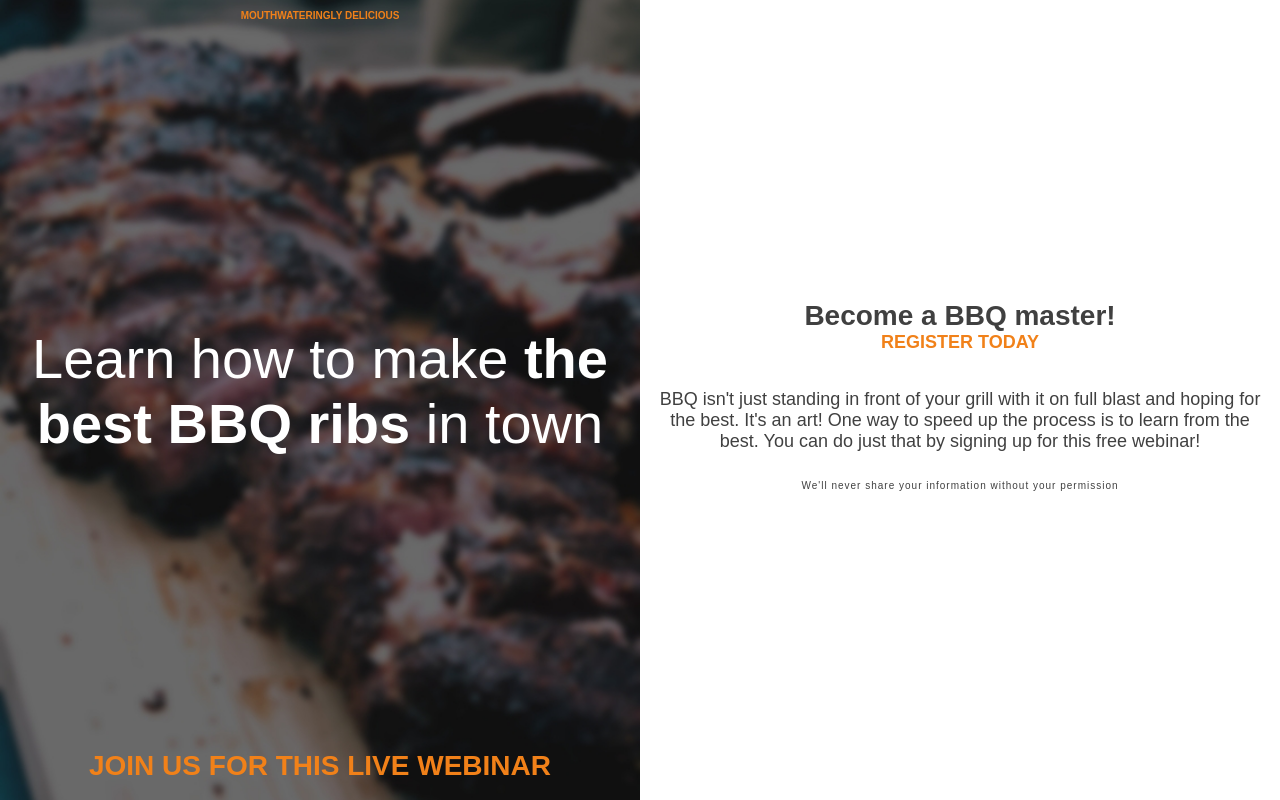
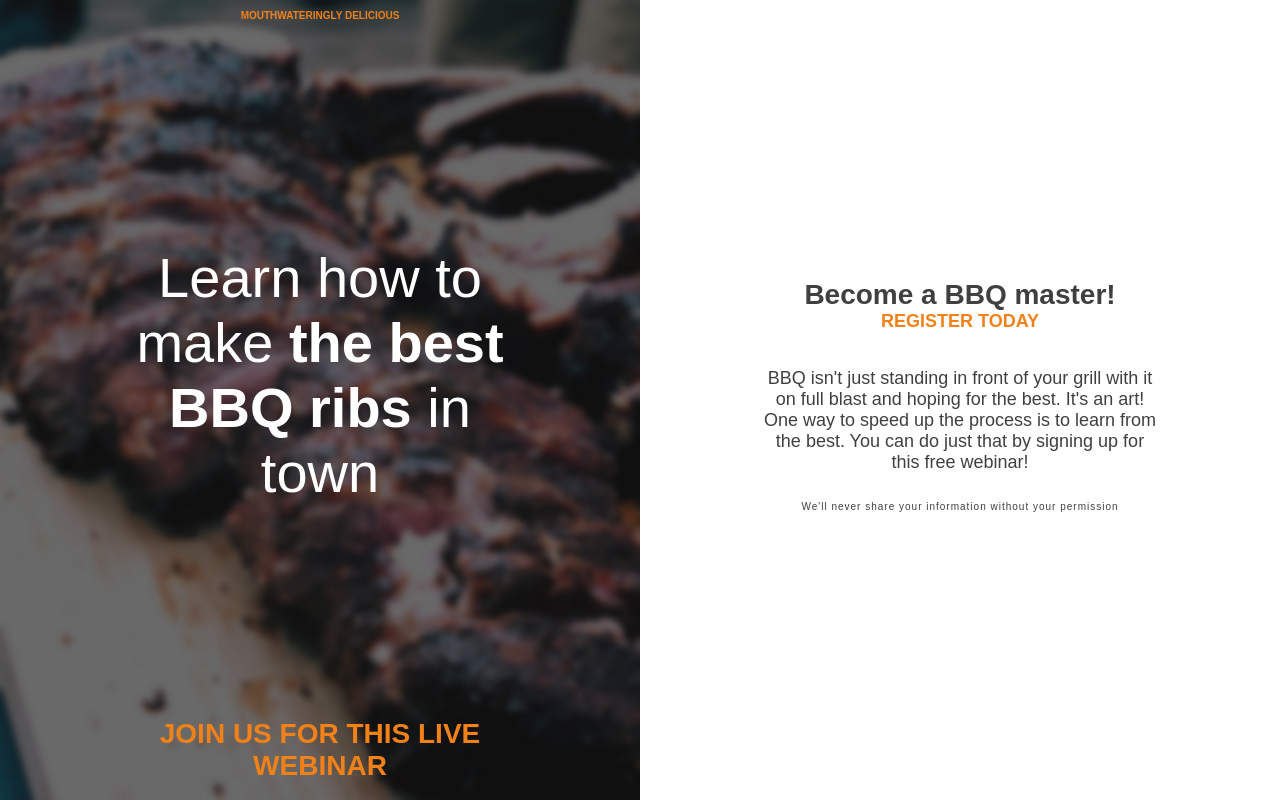
Before and after one commit to m-moharrami/BBQ-splash-page, a plain HTML site: page index.html in a window 1280 px wide. Drawn offline with Linux system fonts and the light colour scheme.

Commit message:
deal with very large screens

```diff
--- a/style.css
+++ b/style.css
@@ -86,6 +86,14 @@ main-content section
 }
 
 
+.intro *,
+.main-content * {
+    max-width: 400px;
+    margin-right: auto;
+    margin-left: auto;
+}
+
+
 /* ==============
 media queries
 =============== */
```
